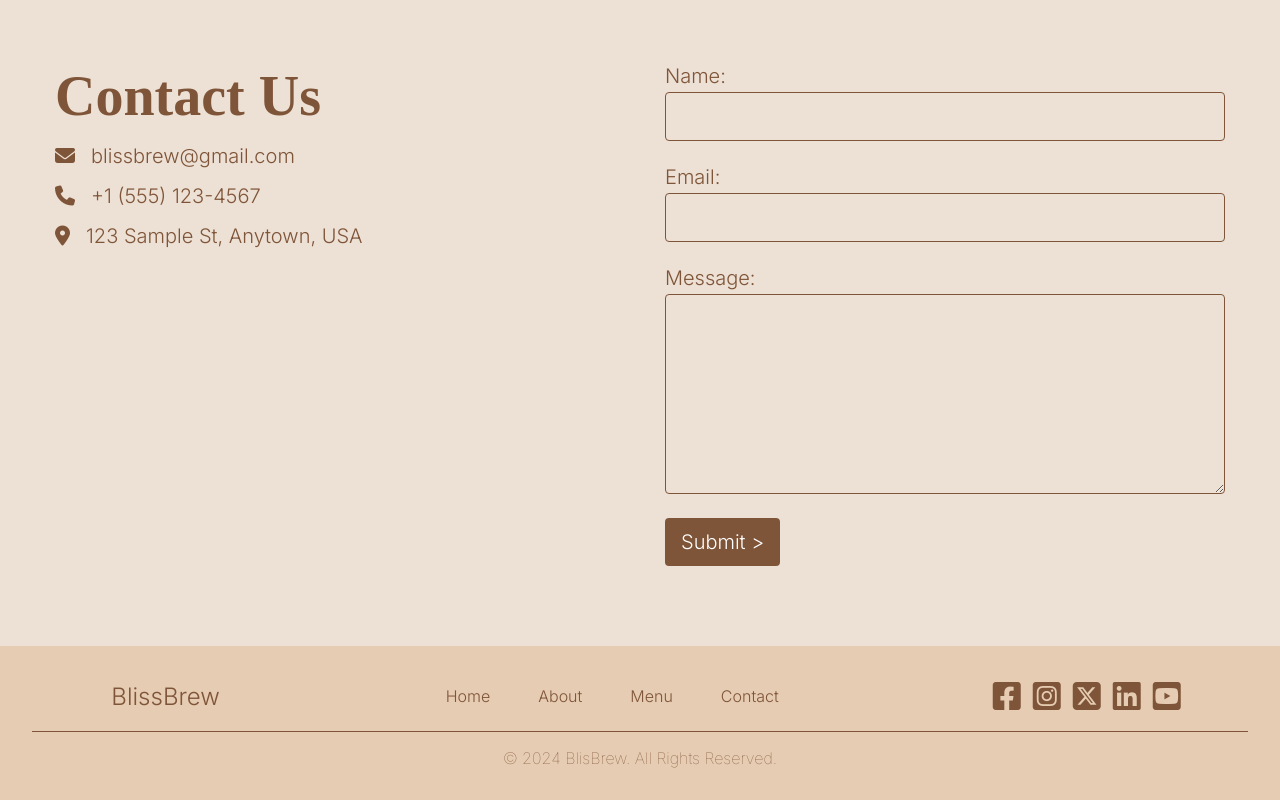
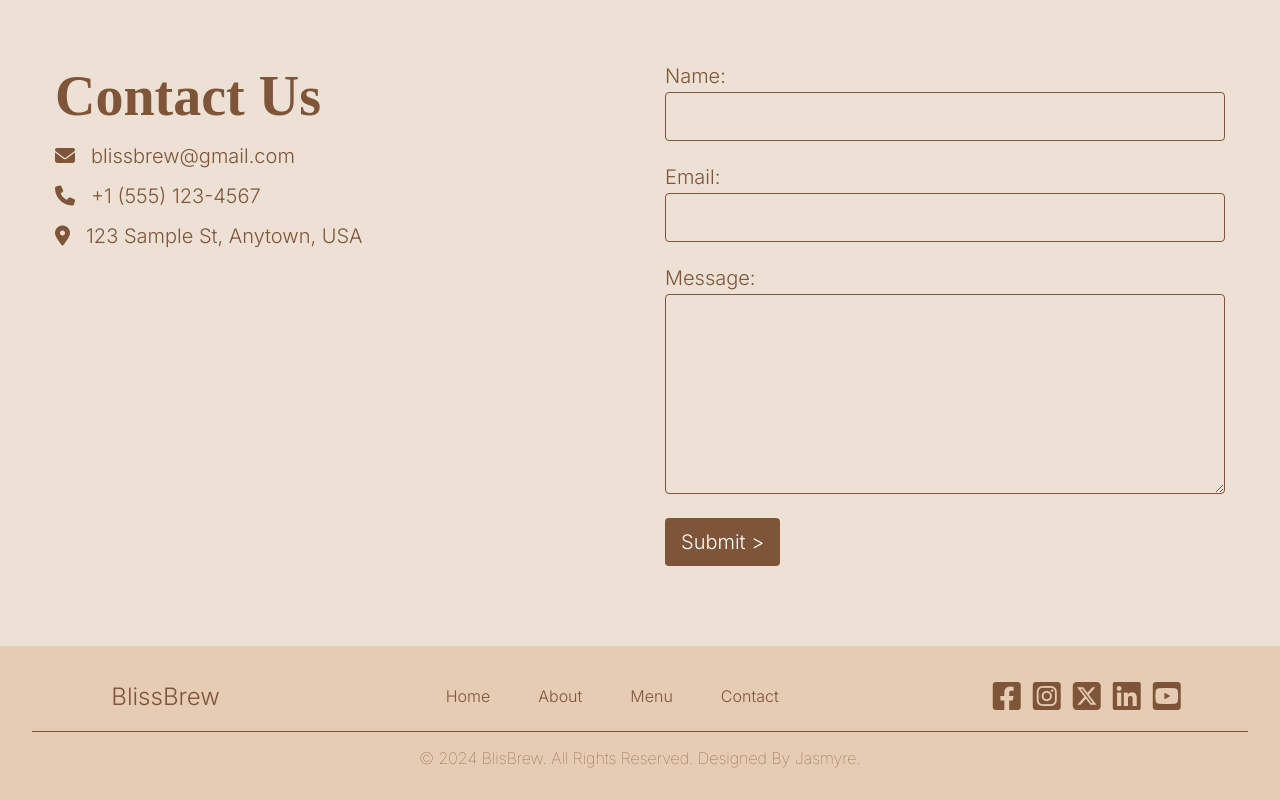
Before and after one commit to Jasmyre/blissbrew, a Next.js app: page / in a window 1280 px wide. Shown: the part 3583-4383 px from the top of the page. Built offline with nearby package versions, Linux system fonts and the light colour scheme; a web font is replaced by a local one.

Commit message:
Feat: add designer penpal

```diff
--- a/components/footer-section/FooterSection.jsx
+++ b/components/footer-section/FooterSection.jsx
@@ -26,7 +26,7 @@ const FooterSection = () => {
 				</div>
 			</div>
 			<div className={styles.lower_wrapper}>
-				<p>&copy; 2024 BlisBrew. All Rights Reserved.</p>
+				<p>&copy; 2024 BlisBrew. All Rights Reserved. Designed By Jasmyre.</p>
 			</div>
 		</div>
   );
```
